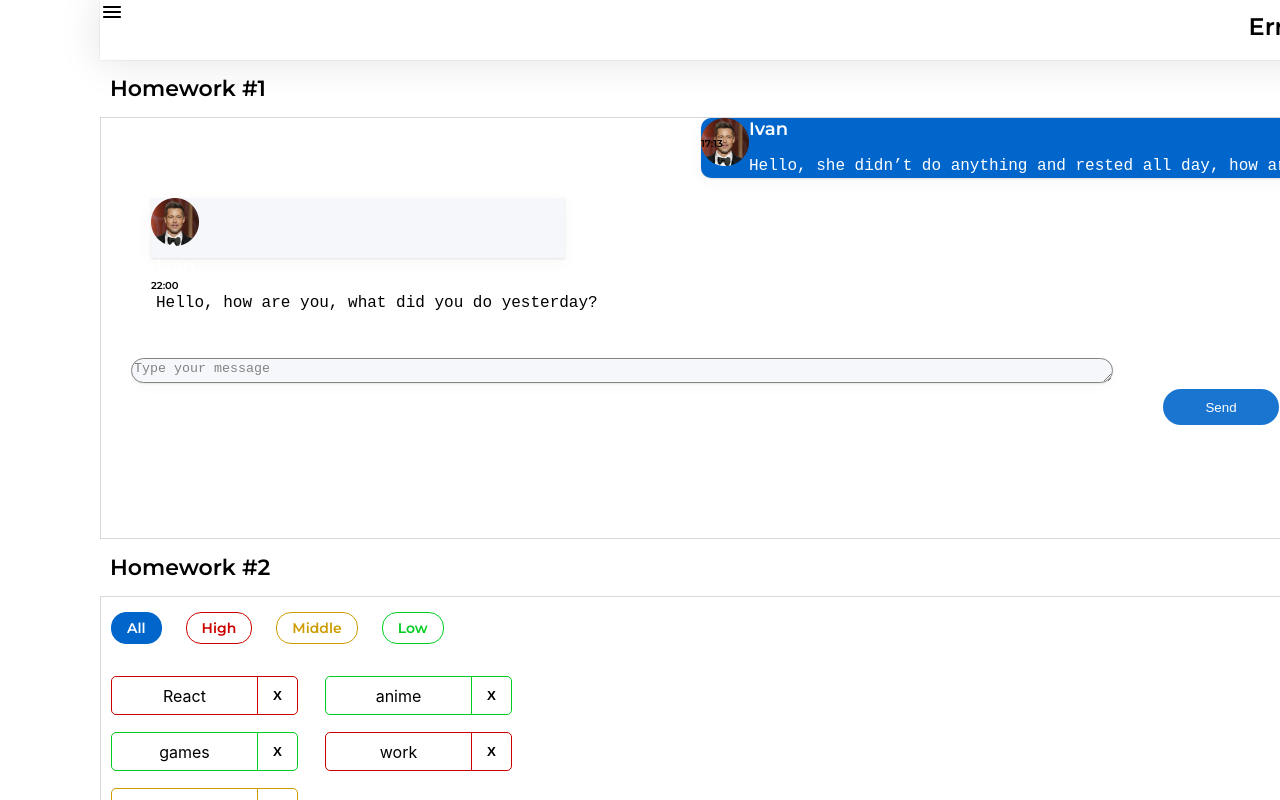
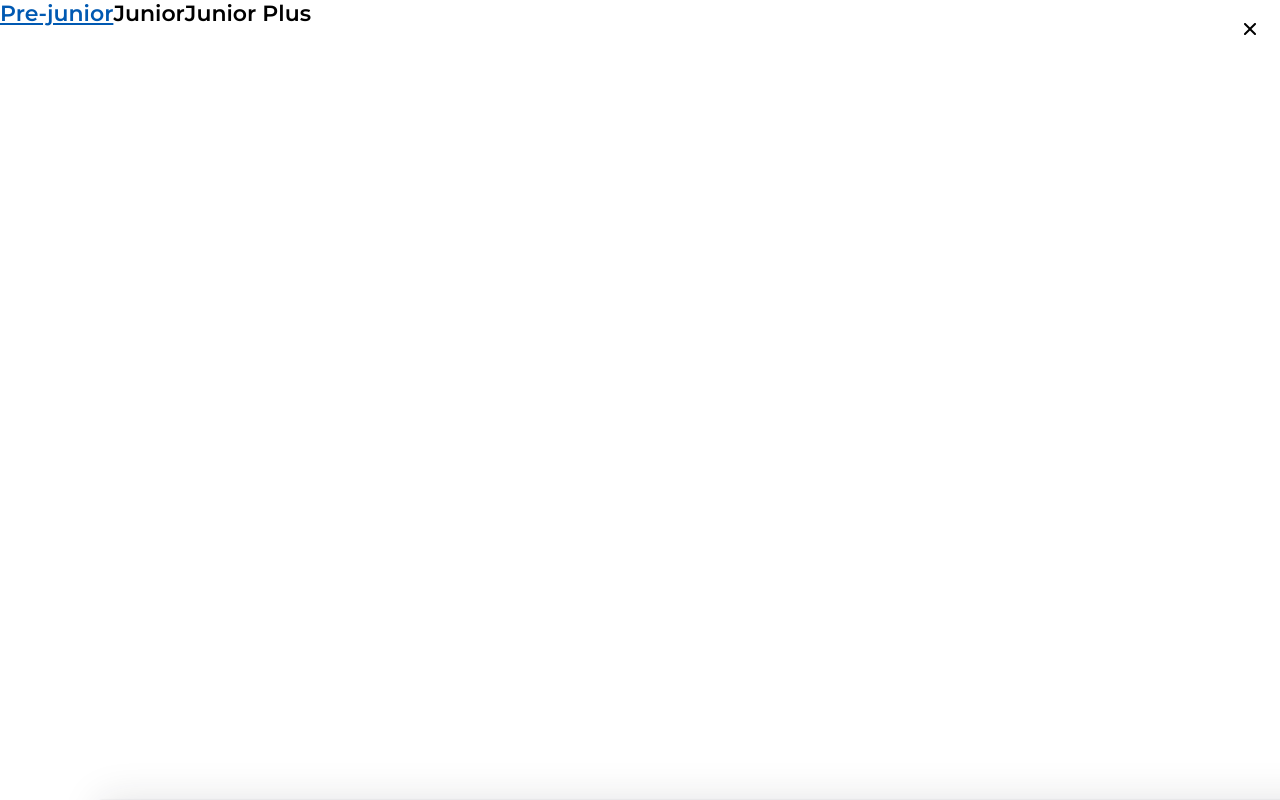
Before and after one commit to Tsukimono13/HomeWork, a React (Create React App) app: page /#/pre-junior/ in a window 1280 px wide. Shown: the top 800 px of the page. Built offline with nearby package versions, Linux system fonts and the light colour scheme.

Commit message:
done HW5

```diff
--- a/src/s2-homeworks/hw05/pages/Error404.module.css
+++ b/src/s2-homeworks/hw05/pages/Error404.module.css
@@ -9,4 +9,5 @@
     display: flex;
     height: calc(100vh - var(--header_height));
     justify-content: center;
+    margin-top: 190px;
 }
--- a/src/s2-homeworks/hw05/sidebar/Sidebar.module.css
+++ b/src/s2-homeworks/hw05/sidebar/Sidebar.module.css
@@ -2,7 +2,7 @@
 
 .sidebar {
     z-index: 20;
-    position: fixed;
+    /*position: fixed;*/
     transition: 0.2s ease-in;
 
     height: 100vh;
@@ -14,7 +14,7 @@
 }
 
 .sidebar.open {
-    position: fixed;
+   /* position: fixed;*/
     transition: 0.2s ease-out;
 
     left: 0;
@@ -24,7 +24,7 @@
 
 .background {
     z-index: 10;
-    position: fixed;
+    /*position: fixed;*/
 
     bottom: 0;
     left: 0;
@@ -36,7 +36,7 @@
 }
 
 .nav {
-    display: flex;
+    /*display: flex;
     flex-direction: column;
     gap: 45px;
     margin-top: 63px;
@@ -46,7 +46,7 @@
     font-size: 22px;
     font-style: normal;
     font-weight: 600;
-    line-height: 27px;
+    line-height: 27px;*/
 
 }
 
```
